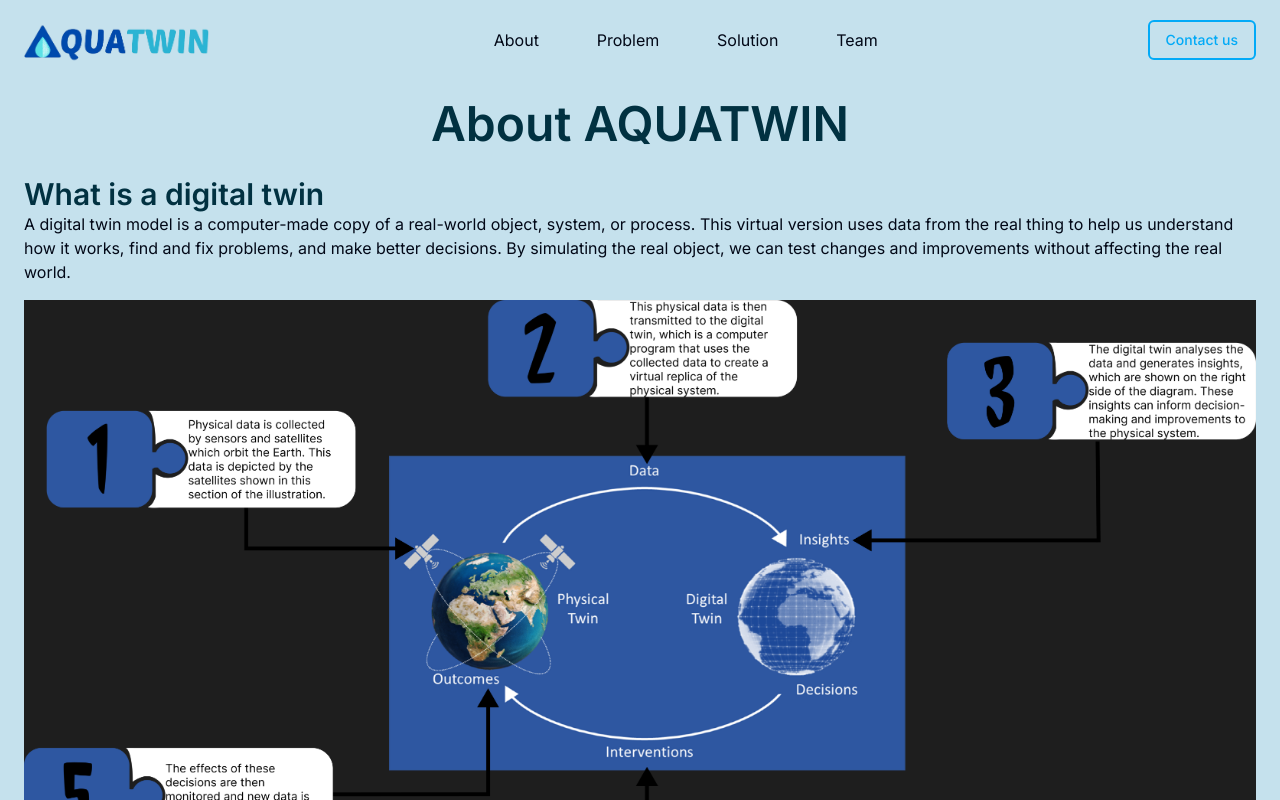
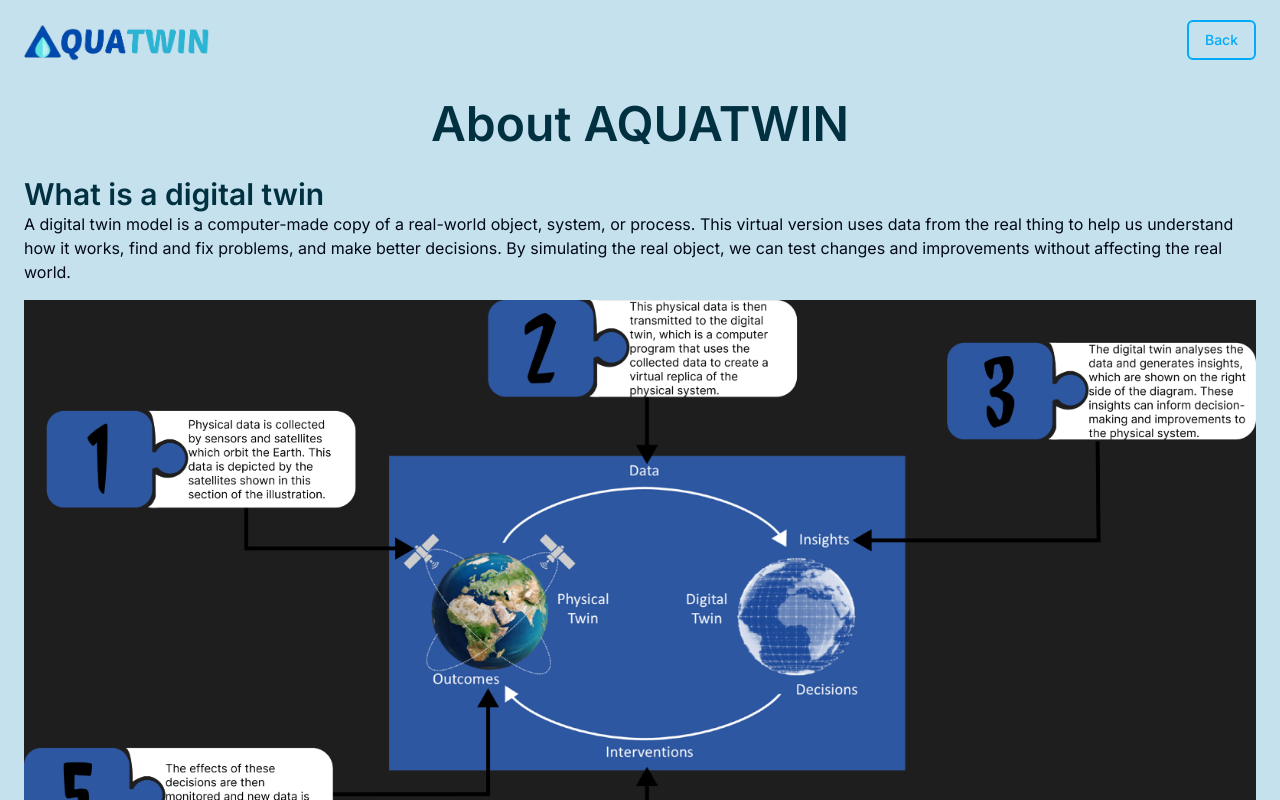
Before and after one commit to AquaTwin/Website, a Next.js app: page /about in a window 1280 px wide. Shown: the top 800 px of the page. Built offline with nearby package versions, Linux system fonts and the light colour scheme.

Commit message:
refactor(shared): change header to remove links in about page

```diff
--- a/src/components/header.tsx
+++ b/src/components/header.tsx
@@ -7,13 +7,20 @@ import Dropdown from './ui/dropdown'
 import Container from './container'
 import Link from 'next/link'
 
+import { usePathname } from 'next/navigation';
+
 const Header: React.FC = () => {
   const links: NavLink[] = [
-    {text: 'About', href: '#about'},
-    { text: 'Problem ', href: '#problem-statement' },
-    { text: 'Solution', href: '#solution' },
-    { text: 'Team', href: '#team' },
+    { text: 'About', href: '/about' },
+    { text: 'Problem ', href: '/#problem-statement' },
+    { text: 'Solution', href: '/#solution' },
+    { text: 'Team', href: '/#team' },
   ];
+
+  const path = usePathname();
+
+  const isAboutPage = path === '/about';
+
 
   return (
     <Container className='py-0'>
@@ -34,19 +41,32 @@ const Header: React.FC = () => {
           className='hidden md:block'
           onClick={() => window.location.href = '/'}
         />
+        {!isAboutPage ? (
+          <>
             <div className='hidden md:block '>
               <NavLinks links={links} />
             </div>
             <div className='hidden md:block'>
-          <Button variant="outline" asChild>
+              {/* <Button variant="outline" asChild>
                 <Link href="#contact">
                   Contact us
                 </Link>
-          </Button>
+              </Button> */}
             </div>
             <div className='block md:hidden '>
               <Dropdown links={links} />
             </div>
+          </>
+        ) : (
+          <div className='hidden md:block'>
+            <Button variant="outline" asChild>
+              <Link href="/">
+                Back
+              </Link>
+            </Button>
+          </div>
+        )
+        }
       </nav>
     </Container>
   )
```
Lines whose indentation alone changed are shown as unchanged.
